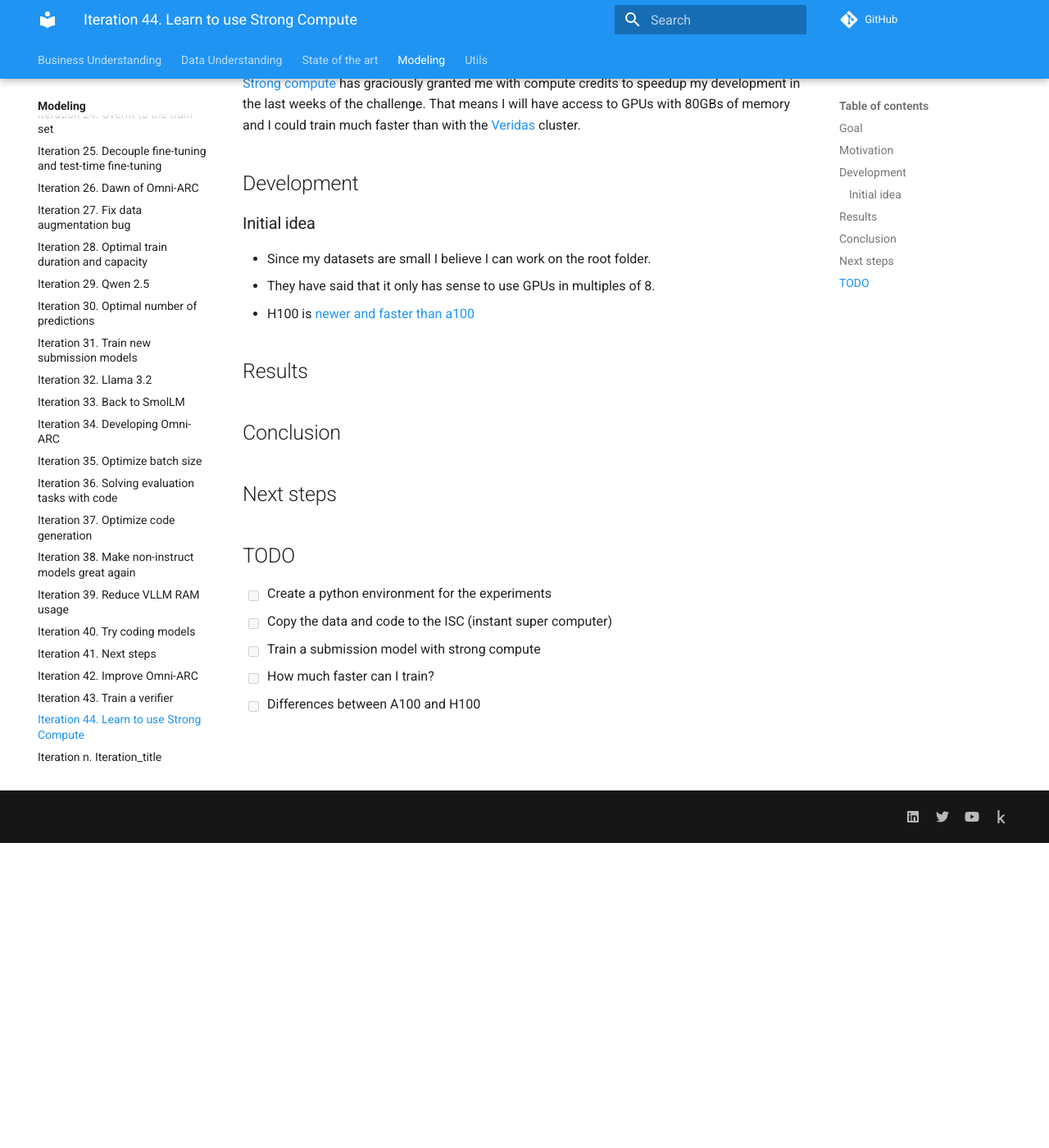
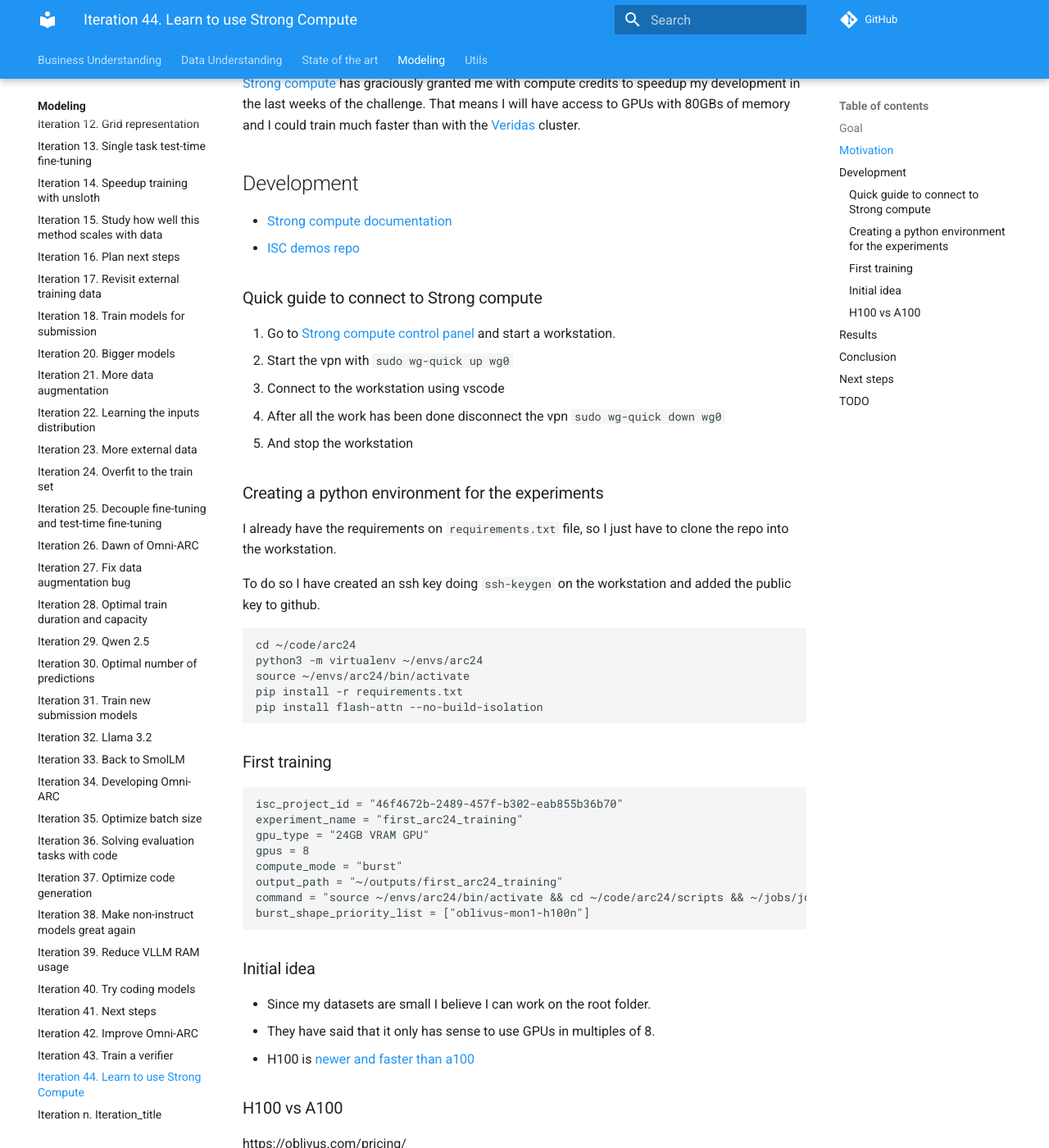
Before and after one commit to zhengjunyao-work/arc24, an MkDocs documentation site: the page built from docs/modeling/Iteration_44_learn_to_use_strong_compute.md, in a window 1280 px wide and 1400 px high, scrolled down 372 px. Shown: the whole window at 82% size. Built offline with MkDocs 1.6.1 and Material for MkDocs 9.7.7, drawn with Linux system fonts in a browser that asks for light colours; comment, search, counter and statistics services are not loaded; some of the changed text lies outside the part shown.

Commit message:
updated documentation

````diff
--- a/docs/modeling/Iteration_44_learn_to_use_strong_compute.md
+++ b/docs/modeling/Iteration_44_learn_to_use_strong_compute.md
@@ -14,13 +14,65 @@
 
 ## Development
 
+- [Strong compute documentation](https://strong-compute.gitbook.io/developer-docs)
+- [ISC demos repo](https://github.com/StrongResearch/isc-demos)
+
+### Quick guide to connect to Strong compute
+
+1. Go to [Strong compute control panel](https://cp.strongcompute.ai/user/credentials) and start a workstation.
+1. Start the vpn with `sudo wg-quick up wg0`
+1. Connect to the workstation using vscode
+1. After all the work has been done disconnect the vpn `sudo wg-quick down wg0`
+1. And stop the workstation
+
+### Creating a python environment for the experiments
+
+I already have the requirements on `requirements.txt` file, so I just have to clone the repo into
+the workstation.
+
+To do so I have created an ssh key doing `ssh-keygen` on the workstation and added the public key to github.
+
+```bash
+cd ~/code/arc24
+python3 -m virtualenv ~/envs/arc24
+source ~/envs/arc24/bin/activate
+pip install -r requirements.txt
+pip install flash-attn --no-build-isolation
+```
+
+### First training
+
+```job.isc
+isc_project_id = "46f4672b-2489-457f-b302-eab855b36b70"
+experiment_name = "first_arc24_training"
+gpu_type = "24GB VRAM GPU"
+gpus = 8
+compute_mode = "burst"
+output_path = "~/outputs/first_arc24_training"
+command = "source ~/envs/arc24/bin/activate && cd ~/code/arc24/scripts && ~/jobs/job.sh"
+burst_shape_priority_list = ["oblivus-mon1-h100n"]
+```
+
 ### Initial idea
 
 - Since my datasets are small I believe I can work on the root folder.
 - They have said that it only has sense to use GPUs in multiples of 8.
 - H100 is [newer and faster than a100](https://gcore.com/blog/nvidia-h100-a100/)
 
+### H100 vs A100
+
+https://oblivus.com/pricing/
+
+![pricing differences](res/2024-10-23-11-38-07.png)
+
+The Nvlink machines are slightly more expensive than the pcie. For multi-gpu training it should be
+faster so probably it's better to just avoid using the PCIE machines.
+
+The H100 is more expensive than the A100, we have to see if the speedup is worth it.
+
 ## Results
+
+First training with 8xA100 is 5x times faster than using 2xA6000.
 
 ## Conclusion
 
@@ -33,3 +85,5 @@
 - [ ] Train a submission model with strong compute
 - [ ] How much faster can I train?
 - [ ] Differences between A100 and H100
+- [ ] https://huggingface.co/docs/accelerate/en/usage_guides/low_precision_training On H100
+- [ ] Multi-line submit files TOML https://toml.io/en/
````
Also changed, not shown: docs/modeling/Iteration_43_train_a_verifier.md (+1 -0 lines), docs/modeling/res/2024-10-23-11-38-07.png (added).
